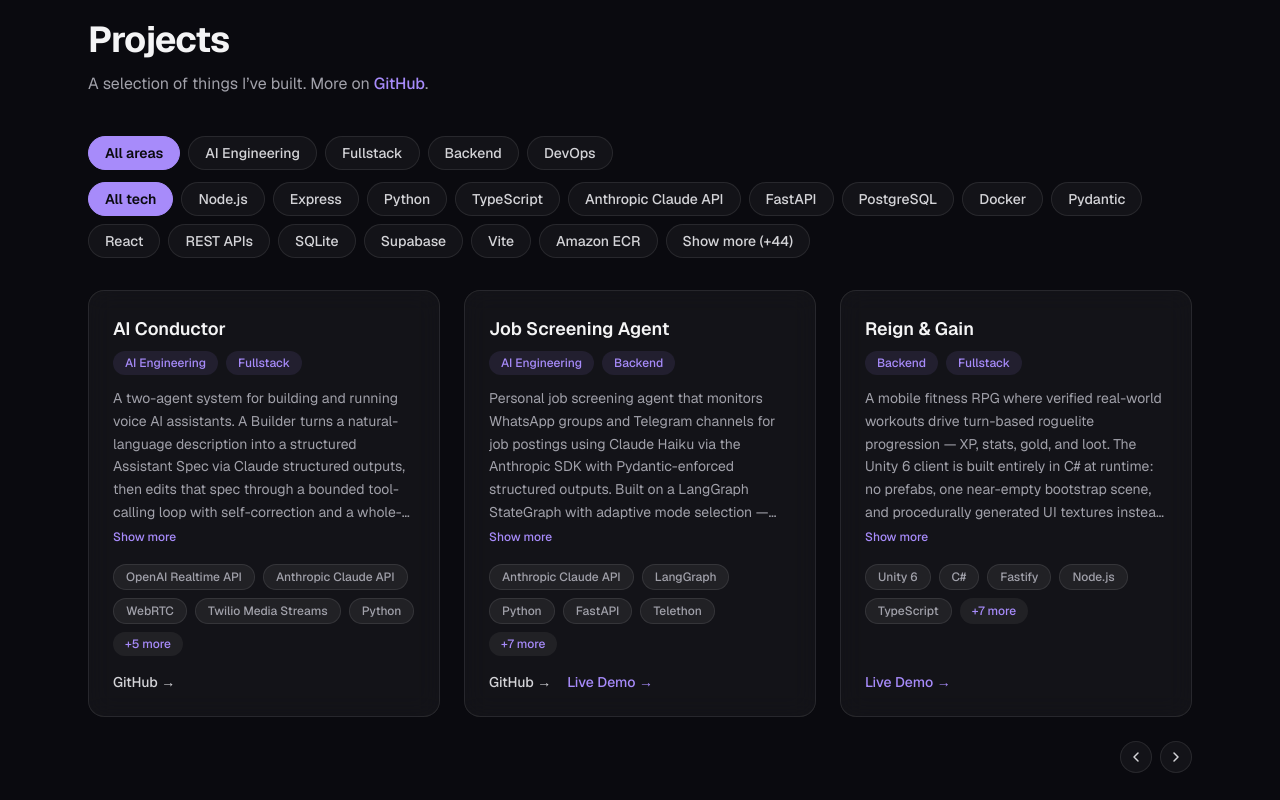
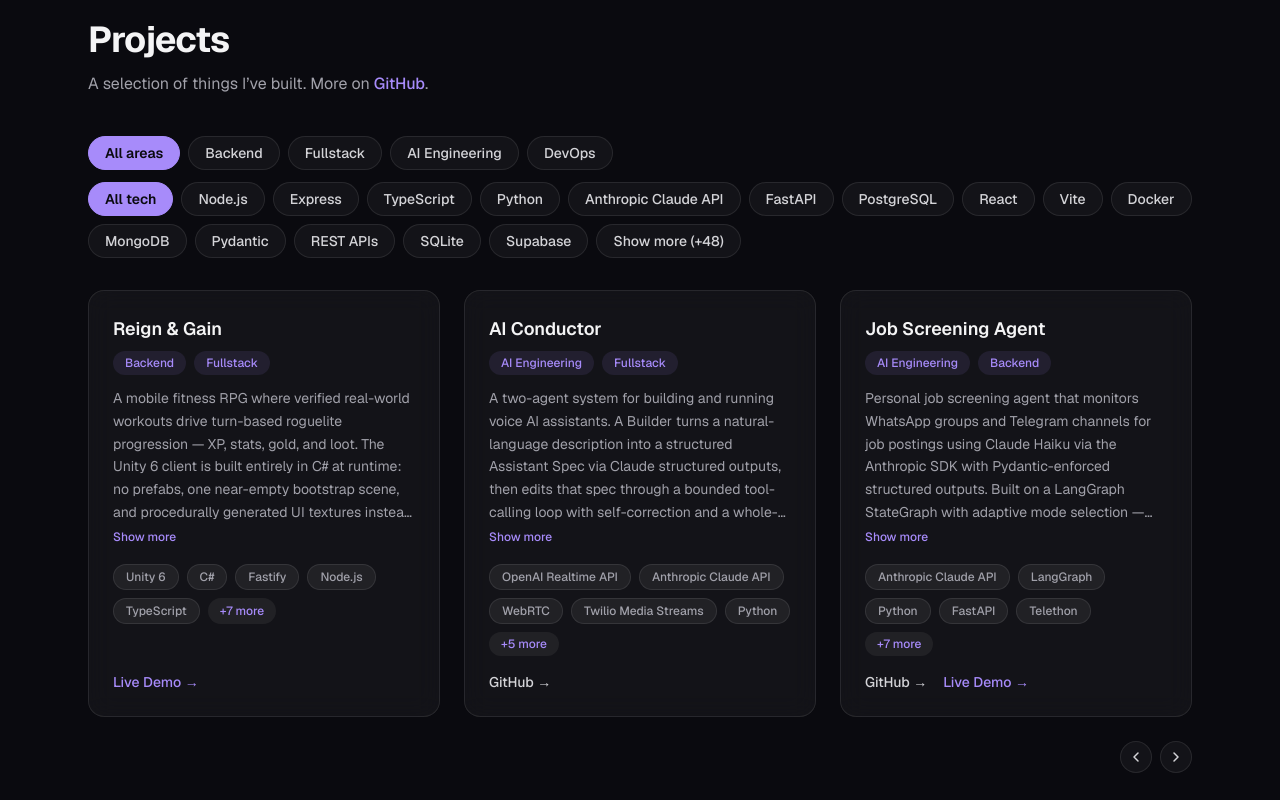
Before and after one commit to yarins0/yarin-lab, a Next.js app: page / in a window 1280 px wide. Shown: the part 820-1620 px from the top of the page. Built offline with nearby package versions, Linux system fonts and the light colour scheme; grey boxes are pictures that could not be loaded.

Commit message:
Add AI Crypto Advisor and make Reign & Gain the head project
Reign & Gain moves to the first card. AI Crypto Advisor is added second to last. Skills gains Zod; the rest of its stack was already listed.

```diff
--- a/src/components/sections/Projects.tsx
+++ b/src/components/sections/Projects.tsx
@@ -8,6 +8,21 @@
 const GITHUB_PROFILE_URL = "https://github.com/yarins0";
 
 const PROJECTS: Project[] = [
+  {
+    name: "Reign & Gain",
+    categories: ["Backend", "Fullstack"],
+    description:
+      "A mobile fitness RPG where verified real-world workouts drive turn-based roguelite progression — " +
+      "XP, stats, gold, and loot. The Unity 6 client is built entirely in C# at runtime: no prefabs, one near-empty " +
+      "bootstrap scene, and procedurally generated UI textures instead of art assets. " +
+      "Combat rules live in a pure synchronous engine with no Unity types in the maths, driven by seeded RNG " +
+      "so any run reproduces from its seed, and covered by an EditMode suite plus an autopilot that walks a full run unattended. " +
+      "Behind it, the client is untrusted: a Kotlin host reads Health Connect on-device and uploads raw signals — never a verdict — " +
+      "and a Fastify server re-scores them through composable signal checkers before awarding anything. " +
+      "Reward formulas live in Postgres, tunable without a redeploy, with row-level security keeping every authoritative table server-write-only.",
+    techStack: ["Unity 6", "C#", "Fastify", "Node.js", "TypeScript", "Kotlin", "PostgreSQL", "Supabase", "Zod", "Row-Level Security", "REST APIs", "Testcontainers"],
+    liveDemoUrl: "https://getsweatygames.com/reignandgain",
+  },
   {
     name: "AI Conductor",
     categories: ["AI Engineering", "Fullstack"],
@@ -36,21 +51,6 @@
     techStack: ["Anthropic Claude API", "LangGraph", "Python", "FastAPI", "Telethon", "whatsapp-web.js", "Node.js", "ChromaDB", "SQLite", "APScheduler", "BeautifulSoup", "Pydantic"],
     githubUrl: `${GITHUB_PROFILE_URL}/whatsapp-job-screener`,
     liveDemoUrl: "https://t.me/myjobscreener_bot",
-  },
-  {
-    name: "Reign & Gain",
-    categories: ["Backend", "Fullstack"],
-    description:
-      "A mobile fitness RPG where verified real-world workouts drive turn-based roguelite progression — " +
-      "XP, stats, gold, and loot. The Unity 6 client is built entirely in C# at runtime: no prefabs, one near-empty " +
-      "bootstrap scene, and procedurally generated UI textures instead of art assets. " +
-      "Combat rules live in a pure synchronous engine with no Unity types in the maths, driven by seeded RNG " +
-      "so any run reproduces from its seed, and covered by an EditMode suite plus an autopilot that walks a full run unattended. " +
-      "Behind it, the client is untrusted: a Kotlin host reads Health Connect on-device and uploads raw signals — never a verdict — " +
-      "and a Fastify server re-scores them through composable signal checkers before awarding anything. " +
-      "Reward formulas live in Postgres, tunable without a redeploy, with row-level security keeping every authoritative table server-write-only.",
-    techStack: ["Unity 6", "C#", "Fastify", "Node.js", "TypeScript", "Kotlin", "PostgreSQL", "Supabase", "Zod", "Row-Level Security", "REST APIs", "Testcontainers"],
-    liveDemoUrl: "https://getsweatygames.com/reignandgain",
   },
   {
     name: "Backgammon AI",
@@ -116,6 +116,22 @@
     liveDemoUrl: "https://tune-craft-seven.vercel.app/",
   },
   {
+    name: "AI Crypto Advisor",
+    categories: ["Fullstack", "AI Engineering"],
+    description:
+      "A personalised crypto dashboard built as a TypeScript npm-workspaces monorepo. " +
+      "A short onboarding quiz drives four server-composed sections — news, prices, an AI insight, and a meme — " +
+      "so the client makes one round trip and never learns which third-party APIs exist. " +
+      "Every integration degrades through three tiers: live fetch, then stale cache, then committed static fallback, " +
+      "and each section reports which tier answered it. " +
+      "The Vercel SPA rewrites /api/* to the Render API, so one origin makes the refresh cookie first-party " +
+      "and SameSite=Lax blocks CSRF without token machinery. " +
+      "Votes are stored with a frozen snapshot of the preferences that produced the item, so they are usable as training data.",
+    techStack: ["TypeScript", "React", "Express", "Node.js", "MongoDB", "Zod", "TanStack Query", "Recharts", "Vite", "Vitest", "Hugging Face API"],
+    githubUrl: `${GITHUB_PROFILE_URL}/ai-crypto-advisor`,
+    liveDemoUrl: "https://ai-crypto-advisor-yarins0.vercel.app",
+  },
+  {
     name: "faceb00k.com",
     categories: ["Backend"],
     description:
--- a/src/components/sections/Skills.tsx
+++ b/src/components/sections/Skills.tsx
@@ -10,7 +10,7 @@
   },
   {
     category: "Web & Full-Stack",
-    tags: ["React", "Next.js", "Node.js", "Express", "FastAPI", "REST APIs"],
+    tags: ["React", "Next.js", "Node.js", "Express", "FastAPI", "Zod", "REST APIs"],
   },
   {
     category: "AI & ML",
```
